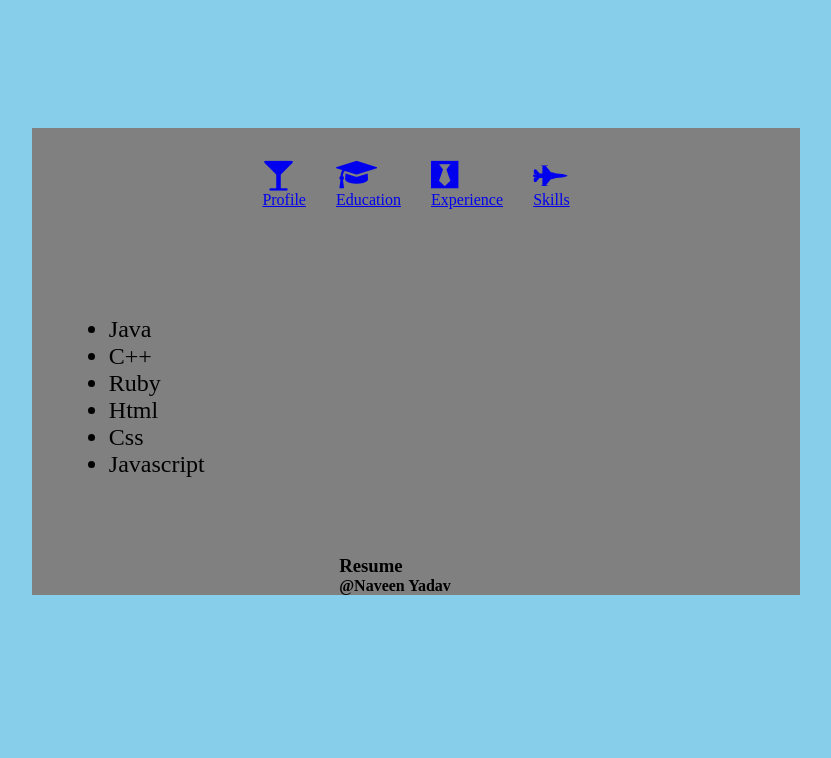
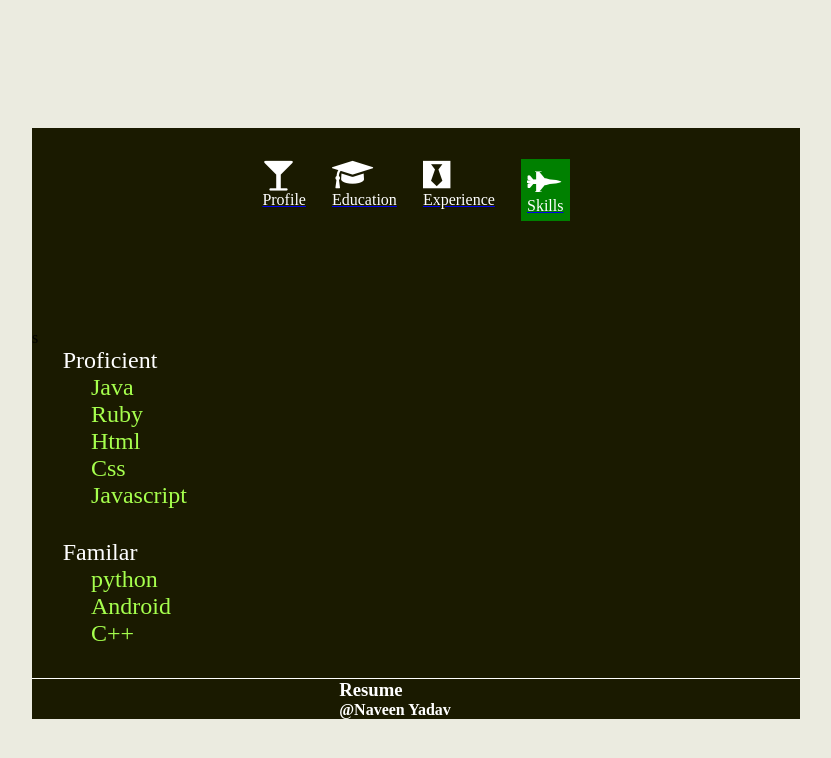
Before and after one commit to ny826/Naveenresume, a plain HTML site: page skills.html in a window 1280 px wide. Shown: the whole page, without its empty margins (224-1055 px from the left). Drawn offline with Linux system fonts and the light colour scheme.

Commit message:
Final Commit

```diff
--- a/education.css
+++ b/education.css
@@ -4,17 +4,18 @@ padding:0px;
 }
 
 body{
-	background-color: skyblue;
+	background-color:  #ebebe0;
 }
 
 main{
 	margin: 10% 20% 20% 20%;
 	width: 60%;
-	background-color: grey;
+	background-color: #1a1a00;
 }
 
 main > header{
 	margin: 10%;
+	margin-top: 0%;
 	height: 20%;
 	padding-top: 4%;
     padding-bottom: 4%;
@@ -28,13 +29,37 @@ main > header{
 
 main > footer{
 	display: flex-column;
+	color: white;
 	align-items: center;
 	justify-content: space-around;
 	height: 10%;
 	padding-left: 40%;
 	padding-right: 40%;
+	border:1px solid white;
 }
 
 .school,.college{
-	margin: 10%;
+	margin-left: 10%;
+	margin-bottom: 2%;
 }
+
+i{
+	color: #4a148c;
+}
+
+div.Education{
+	padding: 2%;
+	background-color:green;
+}
+
+.school h4,.college h4{
+	color:  #a6ff4d;
+}
+
+i{
+	color: white;
+}
+
+.ye{
+	color: white;
+}
--- a/experience.css
+++ b/experience.css
@@ -4,17 +4,18 @@ padding:0px;
 }
 
 body{
-	background-color: skyblue;
+	background-color:  #ebebe0;
 }
 
 main{
 	margin: 10% 20% 20% 20%;
 	width: 60%;
-	background-color: grey;
+	background-color: #1a1a00;
 }
 
 main > header{
 	margin: 10%;
+	margin-top: 0%;
 	height: 20%;
 	padding-top: 4%;
     padding-bottom: 4%;
@@ -33,11 +34,28 @@ main > footer{
 	height: 10%;
 	padding-left: 40%;
 	padding-right: 40%;
+    border:1px solid white;
+    color: white;
 }
 
 .experience{
 	margin: 10%;
+	color:  #a6ff4d
+;
 }
 .experience ul{
 	margin-left: 5%;
 }
+div.Experience{
+	padding: 2%;
+	background-color:green;
+}
+
+i{
+	color: white;
+}
+
+.ye{
+	color: white;
+	font-size: 16px;
+}
--- a/index.css
+++ b/index.css
@@ -4,18 +4,18 @@ padding:0px;
 }
 
 body{
-	background-color: skyblue;
+	background-color:  #ebebe0;
 }
 
 main{
 	margin: 10% 20% 20% 20%;
 	width: 60%;
-	background-color: grey;
+	background-color: #1a1a00;
 }
 
 main > header{
 	margin: 10%;
-	margin-top: 0;
+	margin-top: 0%;
 	height: 20%;
 	padding-top: 4%;
     padding-bottom: 4%;
@@ -27,12 +27,14 @@ main > header{
 }
 
 main > footer{
+	border-top: 1px solid white;
 	display: flex-column;
 	align-items: center;
 	justify-content: space-around;
-	height: 10%;
+	height: 16%;
 	padding-left: 40%;
 	padding-right: 40%;
+	color: white;
 }
 img{
 	border-radius: 50%;
@@ -45,12 +47,16 @@ main > div.image{
 	margin-top:4%;
 text-align: center;
 font-size: 24px;
+color: #a6ff4d
+;
 }
 
 .born{
 margin-top:2%;
 text-align: center;
 font-size: 24px;
+color:  #a6ff4d
+;
 
 }
 
@@ -71,3 +77,31 @@ div.profile{
 	padding: 2%;
 	background-color:green;
 }
+
+a{
+	text-decoration-style: none;
+}
+
+.experience{
+	display: flex;
+	justify-content: space-around;
+	margin-top: 4%;
+	margin-left: 16%;
+	margin-right: 10%;
+}
+
+.count{
+color: white;
+font-size: 32px;
+}
+.num{
+color:  #a6ff4d;
+font-size: 32px;
+}
+i{
+	color: white;
+}
+
+.ye{
+	color: white;
+}
--- a/skills.css
+++ b/skills.css
@@ -4,17 +4,19 @@ padding:0px;
 }
 
 body{
-	background-color: skyblue;
+	background-color: #ebebe0
+;
 }
 
 main{
 	margin: 10% 20% 20% 20%;
 	width: 60%;
-	background-color: grey;
+	background-color: #1a1a00;
 }
 
 main > header{
-	margin: 10%;
+	margin: 0% 10% 10% 10%;
+	margin-top: 0%;
 	height: 20%;
 	padding-top: 4%;
     padding-bottom: 4%;
@@ -33,10 +35,34 @@ main > footer{
 	height: 10%;
 	padding-left: 40%;
 	padding-right: 40%;
+	color: white;
+	border-top: 1px solid white;
+}
+
+.userdetails{
+	margin: 4%;
+	margin-top: 0%;
+	font-size: 24px;
+	color: white;
+}
+li{
+	margin-left: 4%;
+	padding-top: 0%;
+	font-size: 24px;
+	color: #a6ff4d;
+	list-style-type: none;
+}
+
+div.Skills{
+	padding: 2%;
+	background-color:green;
 }
 
 
-.userdetails{
-	margin: 10%;
-	font-size: 24px;
+i{
+	color: white;
 }
+
+.ye{
+	color: white;
+}
--- a/skills.html
+++ b/skills.html
@@ -10,31 +10,39 @@
 	<header>
 	<div class="profile">
         <a href="index.html"><i class="fa fa-glass fa-2x" aria-hidden="true"></i>
-		<div>Profile</div></a>
+		<div class="ye">Profile</div></a>
 	</div>
 	<div class="Education">
 	<a href="Education.html"><i class="fa fa-graduation-cap fa-2x" aria-hidden="true"></i>
-    <div>Education</div></a>
+    <div class="ye">Education</div></a>
 	</div>
 	<div class="Experience">
 	<a href="experience.html"><i class="fa fa-black-tie fa-2x" aria-hidden="true"></i>
-		<div>Experience</div></a>
+		<div class="ye">Experience</div></a>
 	</div>
 	<div class="Skills">
 	<a href="skills.html"><i class="fa fa-fighter-jet fa-2x" aria-hidden="true"></i>
-	<div>Skills</div></a>
+	<div class="ye">Skills</div></a>
 	</div>
-</header>
-<div class="userdetails">
+</header>s
+<div class="userdetails">Proficient
 <ul>
 	<li>Java</li>
-	<li>C++</li>
 	<li>Ruby</li>
 	<li>Html</li>
 	<li>Css</li>
 	<li>Javascript</li>
 </ul>
+
 </div>
+<div class="userdetails">Familar
+<ul>
+	<li>python</li>
+	<li>Android</li>
+	<li>C++</li>
+</ul>
+</div>
+
 <footer>
 	<h3>Resume</h3>
 	<h4>@Naveen Yadav</h4>
```
Also changed, not shown: Education.html (+4 -4 lines), experience.html (+5 -5 lines), index.html (+8 -4 lines).
